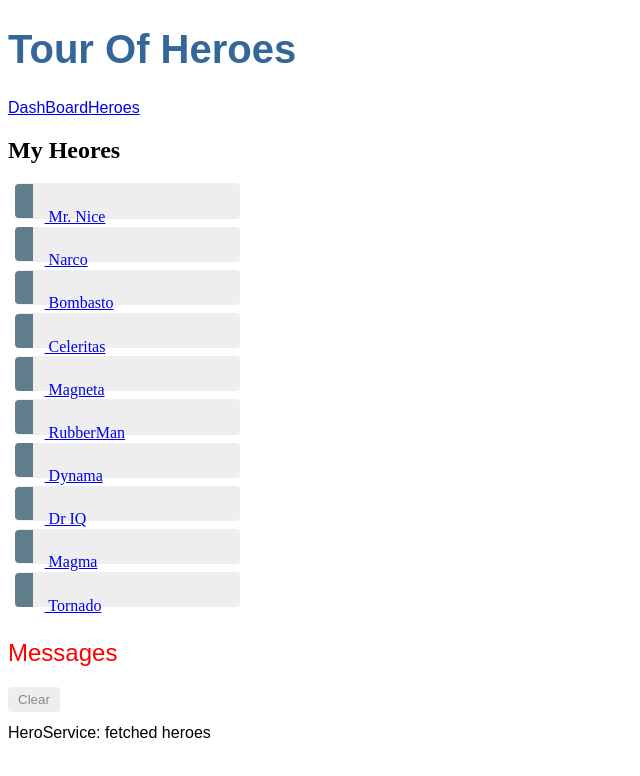
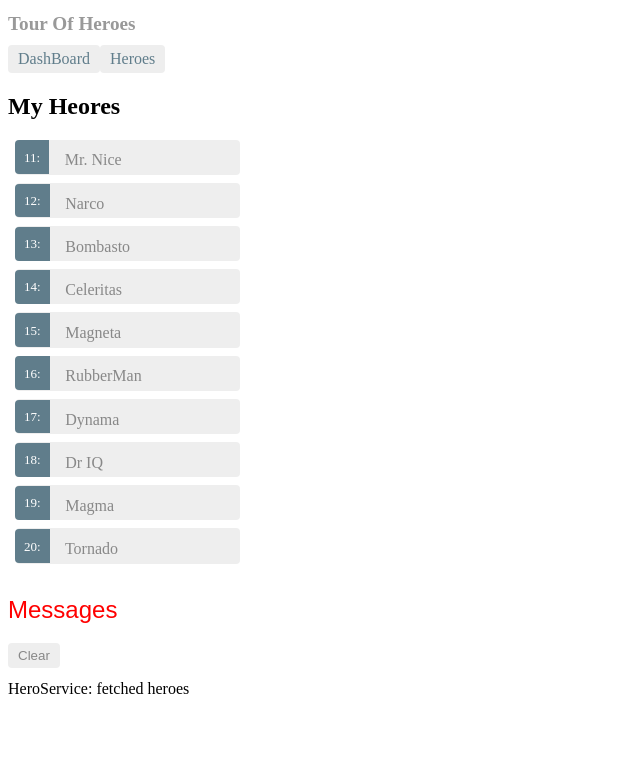
Before and after one commit to evaldez89/heroes-tour, an Angular app: page /heroes in a window 1280 px wide. Shown: the top 776 px of the page, without its empty margins (0-640 px from the left). Built offline with nearby package versions, Linux system fonts and the light colour scheme.

Commit message:
add go back button, css style and show id for the hero list

```diff
--- a/src/app/app.component.css
+++ b/src/app/app.component.css
@@ -1,22 +1,29 @@
-/* Application-wide Styles */
+/* AppComponent's private CSS styles */
 h1 {
-  color: #369;
-  font-family: Arial, Helvetica, sans-serif;
-  font-size: 250%;
+  font-size: 1.2em;
+  color: #999;
+  margin-bottom: 0;
 }
-h2, h3 {
-  color: #444;
-  font-family: Arial, Helvetica, sans-serif;
-  font-weight: lighter;
+h2 {
+  font-size: 2em;
+  margin-top: 0;
+  padding-top: 0;
 }
-body {
-  margin: 2em;
+nav a {
+  padding: 5px 10px;
+  text-decoration: none;
+  margin-top: 10px;
+  display: inline-block;
+  background-color: #eee;
+  border-radius: 4px;
 }
-body, input[text], button {
-  color: #888;
-  font-family: Cambria, Georgia;
+nav a:visited, a:link {
+  color: #607d8b;
 }
-/* everywhere else */
-* {
-  font-family: Arial, Helvetica, sans-serif;
+nav a:hover {
+  color: #039be5;
+  background-color: #cfd8dc;
 }
+nav a.active {
+  color: #039be5;
+}
--- a/src/app/hero-detail/hero-detail.component.html
+++ b/src/app/hero-detail/hero-detail.component.html
@@ -6,4 +6,5 @@
           <input [(ngModel)]="hero.name" placeholder="name">
       </label>
     </div>
+    <button (click)="goBack()">go back</button>
 </div>
--- a/src/app/hero-detail/hero-detail.component.ts
+++ b/src/app/hero-detail/hero-detail.component.ts
@@ -28,4 +28,8 @@
     this.heroService.getHero(id).subscribe(hero => this.hero = hero);
   }
 
+  goBack(): void {
+    this.location.back();
+  }
+
 }
--- a/src/app/heroes/heroes.component.css
+++ b/src/app/heroes/heroes.component.css
@@ -1,8 +1,4 @@
 /* HeroesComponent's private CSS styles */
-.selected {
-  background-color: #CFD8DC !important;
-  color: white;
-}
 .heroes {
   margin: 0 0 2em 0;
   list-style-type: none;
@@ -10,28 +6,33 @@
   width: 15em;
 }
 .heroes li {
+  position: relative;
   cursor: pointer;
-  position: relative;
-  left: 0;
   background-color: #EEE;
   margin: .5em;
   padding: .3em 0;
   height: 1.6em;
   border-radius: 4px;
 }
-.heroes li.selected:hover {
-  background-color: #BBD8DC !important;
-  color: white;
-}
+
 .heroes li:hover {
   color: #607D8B;
   background-color: #DDD;
   left: .1em;
 }
-.heroes .text {
+
+.heroes a {
+  color: #888;
+  text-decoration: none;
   position: relative;
-  top: -3px;
+  display: block;
+  width: 250px;
 }
+
+.heroes a:hover {
+  color:#607D8B;
+}
+
 .heroes .badge {
   display: inline-block;
   font-size: small;
@@ -43,6 +44,8 @@
   left: -1px;
   top: -4px;
   height: 1.8em;
+  min-width: 16px;
+  text-align: right;
   margin-right: .8em;
   border-radius: 4px 0 0 4px;
 }
--- a/src/app/heroes/heroes.component.html
+++ b/src/app/heroes/heroes.component.html
@@ -2,7 +2,7 @@
 <ul class='heroes'>
   <li *ngFor="let hero of heroes">
     <a routerLink='/detail/{{hero.id}}'>
-      <span class='badge'></span> {{hero.name}}
+      <span class='badge'>{{hero.id}}: </span> {{hero.name}}
     </a>
   </li>
 </ul>
```
